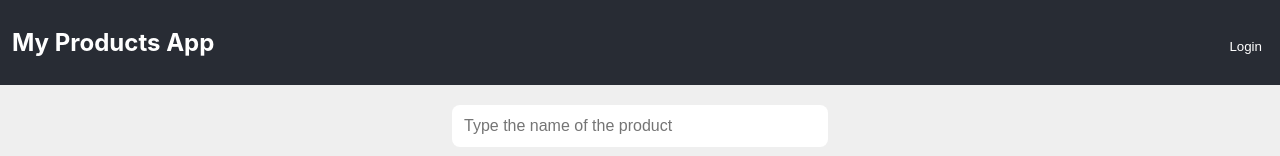
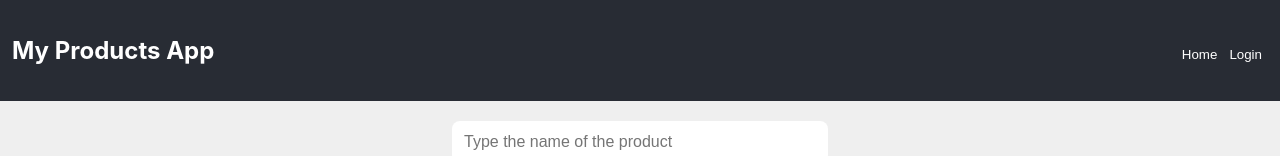
Before and after one commit to benega/my-products, a React (Create React App) app in the folder frontend/: page / in a window 1280 px wide. Shown: the top 156 px of the page. Built offline with nearby package versions, Linux system fonts and the light colour scheme; no server answers.

Commit message:
feat: Implementing favourites page

```diff
--- a/frontend/src/data/usecases/remote-favourite-product.ts
+++ b/frontend/src/data/usecases/remote-favourite-product.ts
@@ -30,6 +30,19 @@ export class RemoteFavouriteProduct implements FavouriteProduct {
         this.handleResponse(httpResponse);
     }
 
+    async getAll(): Promise<ProductModel[]> {
+        const httpRes = await this.httpClient.request({
+            method: "get",
+            url: this.url,
+            authorized: true,
+        });
+        this.handleResponse(httpRes);
+
+        const data: any = httpRes.body;
+        console.log('favourites getAll', data);
+        return data as ProductModel[];
+    }
+
     handleResponse(res: HttpResponse) {
         switch (res.statusCode) {
             case HttpStatusCode.ok:
--- a/frontend/src/domain/usecases/favourite-product.ts
+++ b/frontend/src/domain/usecases/favourite-product.ts
@@ -1,11 +1,8 @@
 import { ProductModel } from "../models/product-model"
 
-export type AuthenticationParams = {
-  email: string
-  password: string
-}
 
 export interface FavouriteProduct {
   add: (params: ProductModel) => Promise<void>;
   remove: (params: ProductModel) => Promise<void>;
+  getAll: () => Promise<ProductModel[]>;
 }
--- a/frontend/src/presentation/components/app-header/app-header.css
+++ b/frontend/src/presentation/components/app-header/app-header.css
@@ -13,3 +13,8 @@
 .App-header h1 {
   font-size: 24px;
 }
+
+.App-header nav ul {
+  display: flex;
+  list-style-type: none;
+}
--- a/frontend/src/presentation/components/app-header/app-header.tsx
+++ b/frontend/src/presentation/components/app-header/app-header.tsx
@@ -16,19 +16,35 @@ const AppHeader: React.FC<Props> = ({ showLogin = false }) => {
   }
 
   const handleLogout = () => {
-    localStorage.accessToken = null;
+    localStorage.removeItem('accessToken');
     setUserLogged(false);
+    navigate('/');
   }
 
-  const link = !showLogin ? null : (
+  const loginLogoutLink = !showLogin ? null : (
     !userLogged
       ? <ButtonLink onClick={handleLogin}>Login</ButtonLink>
       : <ButtonLink onClick={handleLogout}>Logout</ButtonLink>
   );
+
+  const createLink = (desc: string, url: string): JSX.Element => {
+    return (
+      <li>
+        <ButtonLink onClick={() => navigate(url)}>{desc}</ButtonLink>
+      </li>
+    );
+  };
+
   return (
     <header className="App-header">
       <h1>My Products App</h1>
-      {link}
+      <nav>
+        <ul>
+          {createLink('Home', '/')}
+          {userLogged && createLink('Favourites', '/favourites')}
+          <li>{loginLogoutLink}</li>
+        </ul>
+      </nav>
     </header>
   );
 }
--- a/frontend/src/presentation/components/product-list/product-list.tsx
+++ b/frontend/src/presentation/components/product-list/product-list.tsx
@@ -1,29 +1,13 @@
 import React from 'react';
 import { ProductModel } from '../../../domain/models/product-model';
-import { FavouriteProduct } from '../../../domain/usecases/favourite-product';
 import ProductCard from '../product-card/product-card';
 import './product-list.css';
 
 type Props = {
     products: ProductModel[],
-    setProducts: React.Dispatch<React.SetStateAction<ProductModel[]>>,
-    favouriteProduct: FavouriteProduct,
+    handleFavouriteProduct: (product: ProductModel, isFavourited: boolean) => void,
 }
-const ProductList: React.FC<Props> = ({ products, setProducts, favouriteProduct }) => {
-
-    const handleFavouriteProduct = (product: ProductModel, isFavourited: boolean) => {
-        if (isFavourited)
-            favouriteProduct.add(product);
-        else
-            favouriteProduct.remove(product);
-
-        setProducts(products.map((p) => {
-            return p.name === product.name
-                ? { ...p, isFavourited }
-                : p;
-        }))
-    };
-
+const ProductList: React.FC<Props> = ({ products, handleFavouriteProduct }) => {
     return (
         <div className="ProductListContainer overflow-container">
             <div className="ProductList">
--- a/frontend/src/presentation/pages/favourites/favourites.tsx
+++ b/frontend/src/presentation/pages/favourites/favourites.tsx
@@ -1,4 +1,4 @@
-import React, { useState } from 'react';
+import React, { useEffect, useState } from 'react';
 import { ProductModel } from '../../../domain/models/product-model';
 import { FavouriteProduct } from '../../../domain/usecases/favourite-product';
 import AppFooter from '../../components/app-footer/app-footer';
@@ -11,14 +11,33 @@ type Props = {
 }
 const Favourites: React.FC<Props> = ({ favouriteProduct }) => {
   const [products, setProducts] = useState<ProductModel[]>([]);
+
+
+  useEffect(() => {
+    const updateFavourites = async () => {
+      const res = await favouriteProduct.getAll();
+      setProducts(res);
+    }
+    updateFavourites();
+  }, [favouriteProduct])
+
+  const handleFavouriteProduct = (product: ProductModel, isFavourited: boolean) => {
+    if (isFavourited)
+      favouriteProduct.add(product);
+    else
+      favouriteProduct.remove(product);
+
+    setProducts(products.filter((p) => p.name !== product.name))
+  };
+
   return (
     <div className="Favourites overflow-container">
       <AppHeader showLogin />
       <div className="Favourites-content">
+        <h2>Favourite products</h2>
         <ProductList
           products={products}
-          setProducts={setProducts}
-          favouriteProduct={favouriteProduct}
+          handleFavouriteProduct={handleFavouriteProduct}
         />
       </div>
       <AppFooter />
--- a/frontend/src/presentation/pages/products/products.tsx
+++ b/frontend/src/presentation/pages/products/products.tsx
@@ -31,6 +31,19 @@ const Products: React.FC<Props> = ({ searchProducts, favouriteProduct }) => {
     setSearchName(e.target.value);
   };
 
+  const handleFavouriteProduct = (product: ProductModel, isFavourited: boolean) => {
+    if (isFavourited)
+      favouriteProduct.add(product);
+    else
+      favouriteProduct.remove(product);
+
+    setProducts(products.map((p) => {
+      return p.name === product.name
+        ? { ...p, isFavourited }
+        : p;
+    }))
+  };
+
   return (
     <div className="Products overflow-container">
       <AppHeader showLogin />
@@ -41,8 +54,7 @@ const Products: React.FC<Props> = ({ searchProducts, favouriteProduct }) => {
         </div>
         <ProductList
           products={products}
-          setProducts={setProducts}
-          favouriteProduct={favouriteProduct}
+          handleFavouriteProduct={handleFavouriteProduct}
         />
       </div>
       <AppFooter />
```
Also changed, not shown: 1 other file (tests, documents, lock files or other folders).
